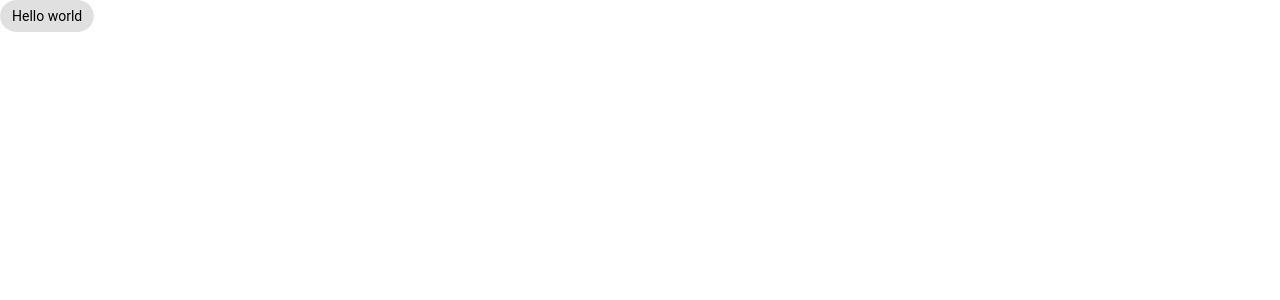
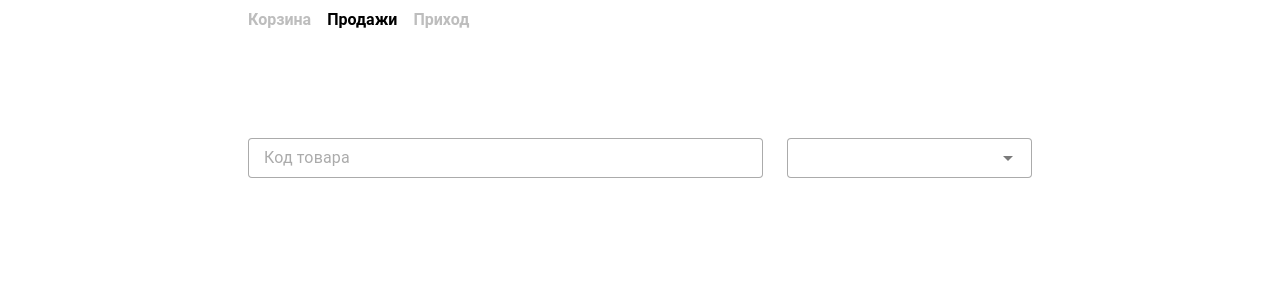
Before and after one commit to ctrlartspace/openmarket-frontend, a Vue app: page /sales in a window 1280 px wide. Shown: the top 300 px of the page. Built offline with nearby package versions, Linux system fonts and the light colour scheme.

Commit message:
base structure

```diff
--- a/src/App.vue
+++ b/src/App.vue
@@ -1,4 +1,20 @@
 <template>
-  <v-chip>Hello world</v-chip>
+  <v-container class="pa-0 container">
+    <v-app>
+      <header class="pa-2">
+        <app-header></app-header>
+      </header>
+      <main class="pa-2 fill-height">
+        <router-view></router-view>
+      </main>
+    </v-app>
+  </v-container>
 </template>
-<script setup></script>
+<script setup>
+import AppHeader from "@/components/AppHeader.vue"
+</script>
+<style scoped>
+.container {
+  max-width: 800px;
+}
+</style>
--- /dev/null
+++ b/src/components/AppHeader.vue
@@ -0,0 +1,49 @@
+<template>
+  <router-link
+    v-for="(item, i) in menuItems"
+    class="app-router-link"
+    :class="{ 'ml-4': i != 0 }"
+    :to="item.path"
+    :key="i"
+  >
+    {{ item.title }}
+  </router-link>
+</template>
+
+<script setup>
+import { ref } from "vue"
+import { useRoute } from "vue-router"
+
+const route = useRoute()
+
+const menuItems = ref([
+  {
+    title: "Корзина",
+    path: "/cart",
+  },
+  {
+    title: "Продажи",
+    path: "/sales",
+  },
+  {
+    title: "Приход",
+    path: "/income",
+  },
+])
+</script>
+
+<style scoped>
+.app-router-link :first-child {
+  margin-left: 0;
+}
+.app-router-link {
+  color: #bdbdbd;
+  text-decoration: none;
+  font-weight: 700;
+}
+.app-router-link-active {
+  color: #000;
+  text-decoration: none;
+  font-weight: 700;
+}
+</style>
--- a/src/main.js
+++ b/src/main.js
@@ -1,5 +1,6 @@
 import { createApp } from "vue"
-import App from "./App.vue"
+import App from "@/App.vue"
+import router from "@/router"
 import vuetify from "@/plugins/vuetify"
 
-createApp(App).use(vuetify).mount("#app")
+createApp(App).use(router).use(vuetify).mount("#app")
--- /dev/null
+++ b/src/pages/CartPage.vue
@@ -0,0 +1,21 @@
+<template>
+  <div class="content">
+    <v-row>
+      <v-col cols="8">
+        <v-text-field placeholder="Код товара"></v-text-field>
+      </v-col>
+      <v-col>
+        <v-select></v-select>
+        <!--  -->
+      </v-col>
+    </v-row>
+  </div>
+</template>
+
+<script setup></script>
+
+<style scoped>
+.content {
+  margin-top: 90px;
+}
+</style>
--- a/src/plugins/vuetify.js
+++ b/src/plugins/vuetify.js
@@ -2,10 +2,48 @@ import "vuetify/styles"
 import { createVuetify } from "vuetify"
 import * as components from "vuetify/components"
 import * as directives from "vuetify/directives"
+import { aliases, mdi } from "vuetify/iconsets/mdi-svg"
 
 const vuetify = createVuetify({
   components,
   directives,
+  icons: {
+    defaultSet: "mdi",
+    aliases,
+    sets: {
+      mdi,
+    },
+  },
+  defaults: {
+    global: {
+      ripple: false,
+    },
+    VCard: {
+      elevation: 0,
+    },
+    VBtn: {
+      class: "text-body-1",
+    },
+    VChip: {
+      class: "text-body-1",
+    },
+    VAlert: {
+      class: "text-body-1",
+    },
+    VTextField: {
+      class: "text-body-1",
+      density: "compact",
+      variant: "outlined",
+    },
+    VSelect: {
+      class: "text-body-1",
+      density: "compact",
+      variant: "outlined",
+    },
+    VListItemTitle: {
+      class: "text-body-1",
+    },
+  },
 })
 
 export default vuetify
--- /dev/null
+++ b/src/router/index.js
@@ -0,0 +1,25 @@
+import { createRouter, createWebHistory } from "vue-router"
+import CartPage from "@/pages/CartPage.vue"
+
+const routes = [
+  { path: "/", component: CartPage },
+  { path: "/cart", component: CartPage },
+  { path: "/sales", component: CartPage },
+]
+
+const router = createRouter({
+  history: createWebHistory(),
+  routes,
+  linkActiveClass: "app-router-link-active",
+})
+
+router.beforeEach((to, from, next) => {
+  //
+  next()
+})
+
+router.afterEach(() => {
+  window.scrollTo({ top: 0, behavior: "smooth" })
+})
+
+export default router
```
